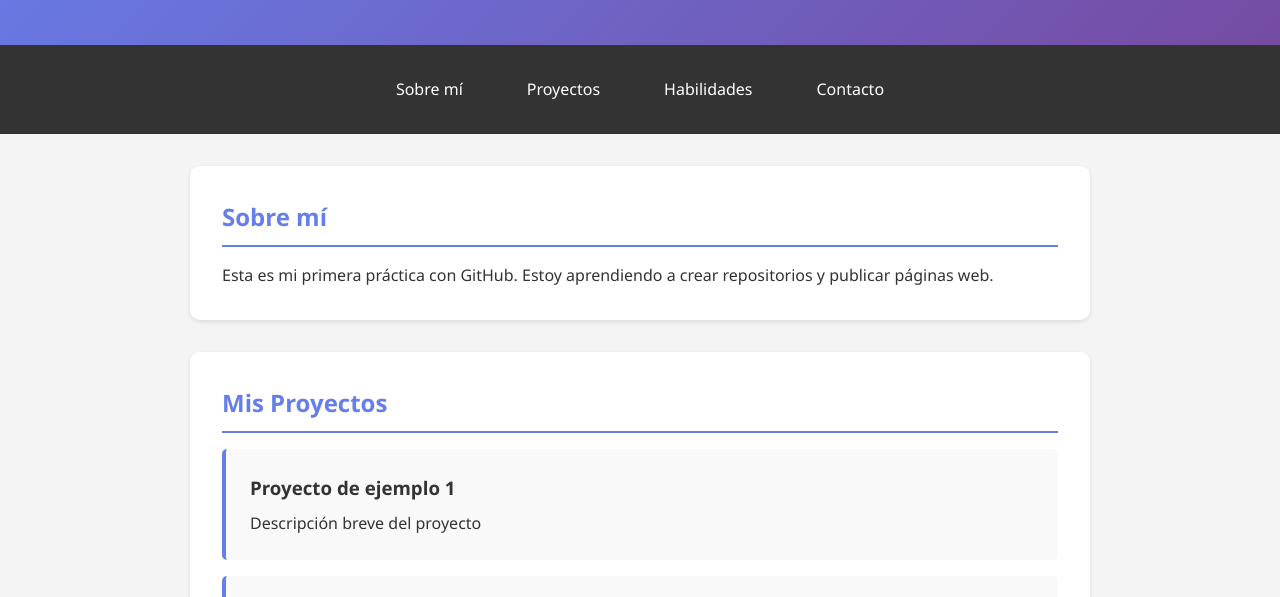
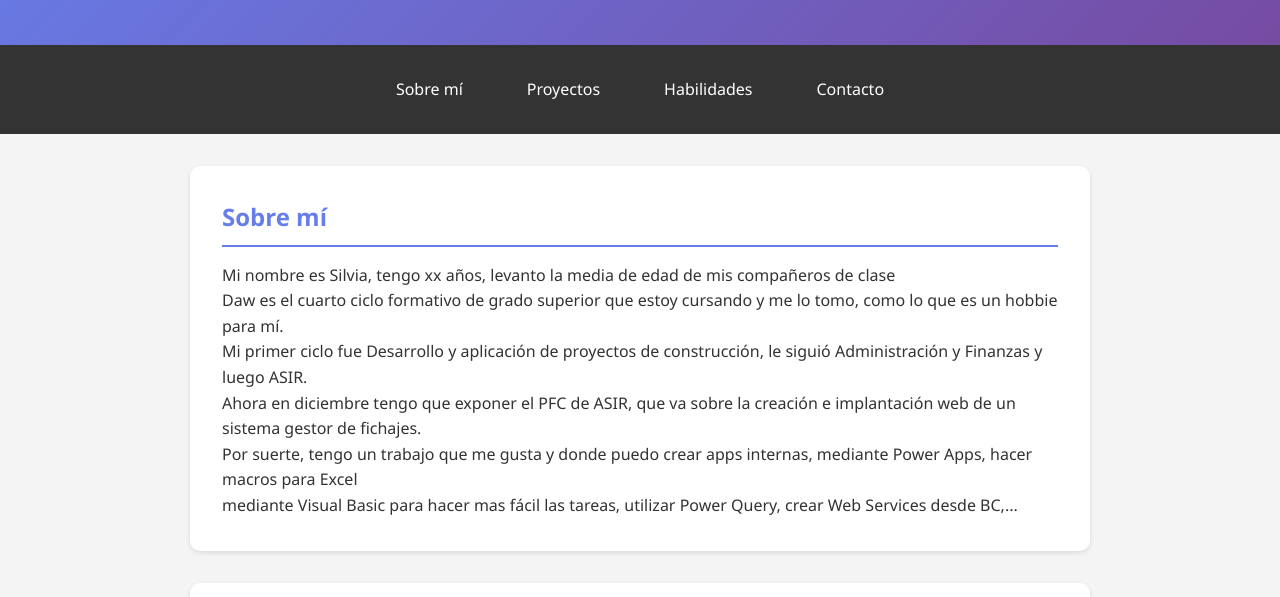
Before and after one commit to Nusssae/practica-portfolio, a plain HTML site: page index.html in a window 1280 px wide. Shown: the part 149-746 px from the top of the page. Drawn offline with Linux system fonts and the light colour scheme.

Commit message:
Update index.html

```diff
--- a/index.html
+++ b/index.html
@@ -19,14 +19,18 @@
 </nav>
 <section id="sobre-mi">
 <h2>Sobre mí</h2>
-<p>Esta es mi primera práctica con GitHub. Estoy aprendiendo a crear
-repositorios y publicar páginas web.</p>
+ <p>Mi nombre es Silvia, tengo xx años, levanto la media de edad de mis compañeros de clase</p>
+ <p>Daw es el cuarto ciclo formativo de grado superior que estoy cursando y me lo tomo, como lo que es un hobbie para mí.</p>
+ <p>Mi primer ciclo fue Desarrollo y aplicación de proyectos de construcción, le siguió Administración y Finanzas y luego ASIR.</p>
+ <p>Ahora en diciembre tengo que exponer el PFC de ASIR, que va sobre la creación e implantación web de un sistema gestor de fichajes.</p>
+ <p>Por suerte, tengo un trabajo que me gusta y donde puedo crear apps internas, mediante Power Apps, hacer macros para Excel</p>
+ <p>mediante Visual Basic para hacer mas fácil las tareas, utilizar Power Query, crear Web Services desde BC,...</p>
 </section>
 <section id="proyectos">
 <h2>Mis Proyectos</h2>
 <div class="proyecto">
-<h3>Proyecto de ejemplo 1</h3>
-<p>Descripción breve del proyecto</p>
+<h3>Proyecto Fichador</h3>
+<p>Este es mi proyecto de ASIR, el cual tengo en un repositorio privado.</p>
 </div>
 <div class="proyecto">
 <h3>Proyecto de ejemplo 2</h3>
```
